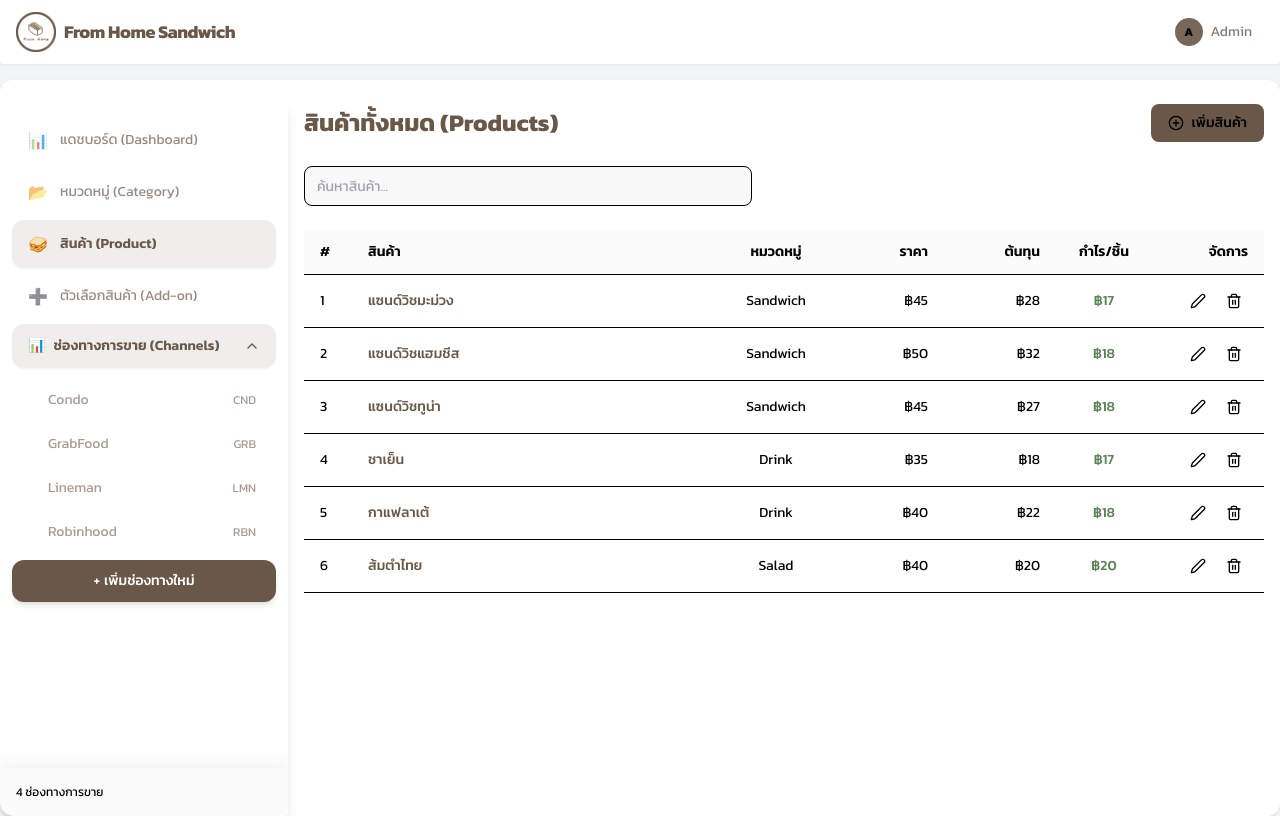
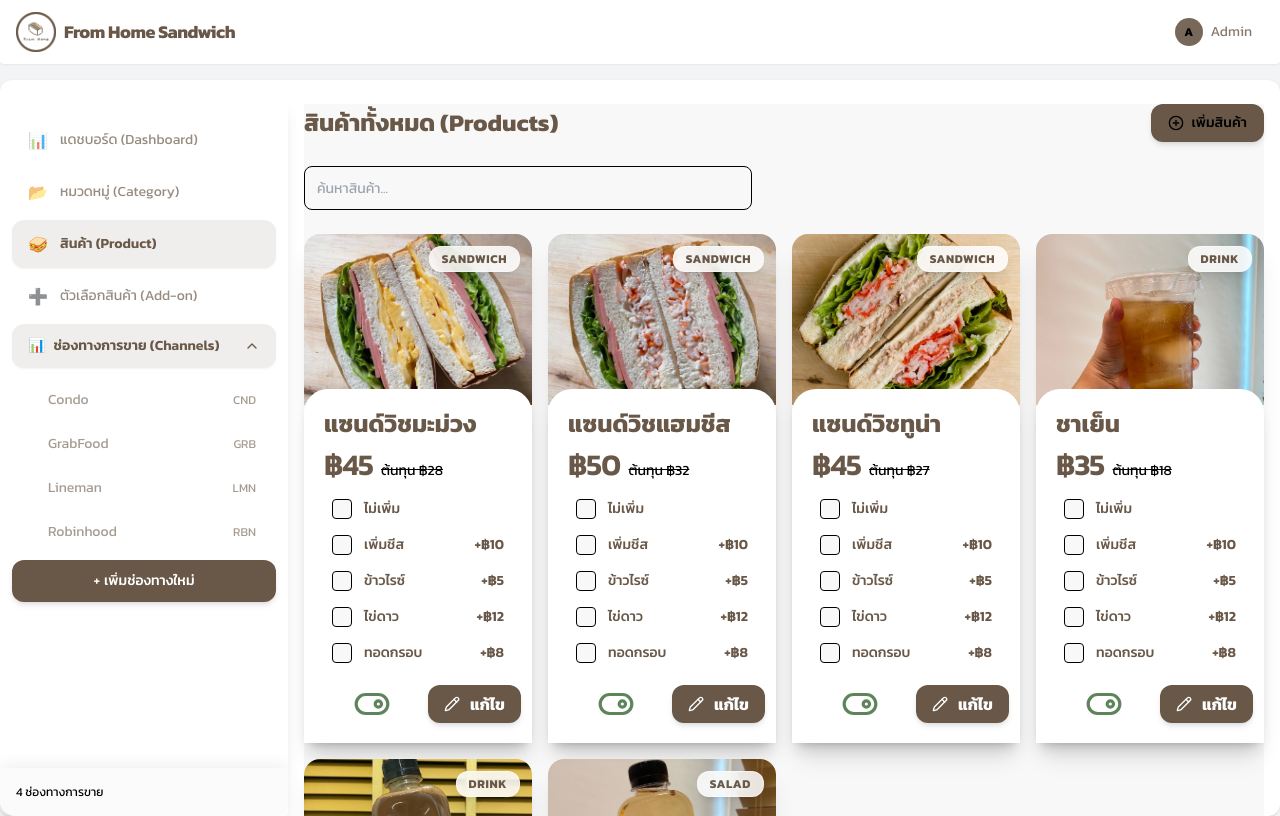
Before and after one commit to BlackMocca/fromhome-sandwich, a Next.js app in the folder web/: page /management/products in a window 1280 px wide. Built offline with nearby package versions, Linux system fonts and the light colour scheme.

Commit message:
add product รอทำแก้ไขต่อไป

```diff
--- a/web/app/management/products/page.tsx
+++ b/web/app/management/products/page.tsx
@@ -1,27 +1,75 @@
 'use client';
 
 import { useState } from 'react';
-import { PlusCircle, Edit2, Trash2 } from 'lucide-react';
+import { PlusCircle, Search } from 'lucide-react';
 import { Input } from '@/components/ui/input';
+import type { Product, ProductOption } from '@/types/product';
+import type { Category } from '@/types/category';
+import { ProductCard } from '@/components/app/product-card';
 
-const PRODUCTS = [
-  { id: 1, name: 'แซนด์วิชมะม่วง', category: 'Sandwich', price: 45, cost: 28 },
-  { id: 2, name: 'แซนด์วิชแฮมชีส', category: 'Sandwich', price: 50, cost: 32 },
-  { id: 3, name: 'แซนด์วิชทูน่า', category: 'Sandwich', price: 45, cost: 27 },
-  { id: 4, name: 'ชาเย็น', category: 'Drink', price: 35, cost: 18 },
-  { id: 5, name: 'กาแฟลาเต้', category: 'Drink', price: 40, cost: 22 },
-  { id: 6, name: 'ส้มตำไทย', category: 'Salad', price: 40, cost: 20 },
+// ─── Mock categories (by name) ─────────────────────────────
+const CATEGORY_NAMES: Record<number, string> = {
+  1: 'Sandwich',
+  2: 'Drink',
+  3: 'Salad',
+  4: 'Fried',
+};
+
+const ALL_CATEGORIES_BY_NAME: Record<string, Category> = {
+  Sandwich: { id: 1, name: 'Sandwich', is_active: true },
+  Drink:    { id: 2, name: 'Drink',    is_active: true },
+  Salad:    { id: 3, name: 'Salad',     is_active: true },
+  Fried:    { id: 4, name: 'Fried',     is_active: true },
+};
+
+// ─── Image file mapping ──────────────────────────────────
+const PRODUCT_IMAGE_MAP: Record<string, string> = {
+  'แซนด์วิชมะม่วง':   'sw_bolona_egg.jpg',
+  'แซนด์วิชแฮมชีส':  'sw_bolona_crabstick.jpg',
+  'แซนด์วิชทูน่า':    'sw_crabstick_tuna.jpg',
+  'ชาเย็น':             'iced_mali.jpg',
+  'กาแฟลาเต้':         'cocoa.jpg',
+  'ส้มตำไทย':           'mali.jpg',
+};
+
+function productImageUrl(name: string): string | undefined {
+  const file = PRODUCT_IMAGE_MAP[name];
+  return file ? `/images/products/${file}` : undefined;
+}
+
+// ─── Mock data with image_url & options ──────────────────
+const ALL_PRODUCTS: Product[] = [
+  { id: 1, category_id: 1, name: 'แซนด์วิชมะม่วง',   base_price: 45, cost: 28, image_url: productImageUrl('แซนด์วิชมะม่วง') },
+  { id: 2, category_id: 1, name: 'แซนด์วิชแฮมชีส',  base_price: 50, cost: 32, image_url: productImageUrl('แซนด์วิชแฮมชีส') },
+  { id: 3, category_id: 1, name: 'แซนด์วิชทูน่า',    base_price: 45, cost: 27, image_url: productImageUrl('แซนด์วิชทูน่า') },
+  { id: 4, category_id: 2, name: 'ชาเย็น',             base_price: 35, cost: 18, image_url: productImageUrl('ชาเย็น') },
+  { id: 5, category_id: 2, name: 'กาแฟลาเต้',         base_price: 40, cost: 22, image_url: productImageUrl('กาแฟลาเต้') },
+  { id: 6, category_id: 3, name: 'ส้มตำไทย',           base_price: 40, cost: 20, image_url: productImageUrl('ส้มตำไทย') },
+];
+
+const MOCK_OPTIONS: ProductOption[] = [
+  { id: 1, name: 'ไม่เพิ่ม',     price: 0 },
+  { id: 2, name: 'เพิ่มชีส',    price: 10 },
+  { id: 3, name: 'ข้าวไรซ์',   price: 5 },
+  { id: 4, name: 'ไข่ดาว',      price: 12 },
+  { id: 5, name: 'ทอดกรอบ',    price: 8 },
 ];
 
 export default function ProductsPage() {
-  const [products] = useState(PRODUCTS);
+  const [products] = useState<Product[]>(ALL_PRODUCTS);
   const [search, setSearch] = useState('');
+  const filteredProducts = products.filter(p => p.name.includes(search));
+
+  const handleAction = (product: Product) => {
+    console.log(`[ProductCard action] ${product.name}`);
+  };
 
   return (
-    <div>
+    <div className="min-h-screen bg-surface">
+      {/* Header */}
       <div className="flex items-center justify-between mb-6">
         <h1 className="text-2xl font-bold text-primary">สินค้าทั้งหมด (Products)</h1>
-        <button className="btn-primary flex items-center gap-2 text-sm">
+        <button className="btn-primary flex items-center gap-2 text-sm px-4 py-2 rounded-xl shadow-md">
           <PlusCircle className="w-4 h-4" /> เพิ่มสินค้า
         </button>
       </div>
@@ -32,48 +80,30 @@ export default function ProductsPage() {
           placeholder="ค้นหาสินค้า..."
           value={search}
           onChange={e => setSearch(e.target.value)}
+          className="h-11"
         />
       </div>
 
-      {/* Data Table */}
-      <table className="w-full text-sm">
-        <thead>
-          <tr className="border-b border-border/50 bg-surface/60">
-            <th className="text-left py-3 px-4 font-semibold text-muted-foreground w-12">#</th>
-            <th className="text-left py-3 px-4 font-semibold text-muted-foreground">สินค้า</th>
-            <th className="text-center py-3 px-4 font-semibold text-muted-foreground w-28">หมวดหมู่</th>
-            <th className="text-right py-3 px-4 font-semibold text-muted-foreground w-28">ราคา</th>
-            <th className="text-right py-3 px-4 font-semibold text-muted-foreground w-28">ต้นทุน</th>
-            <th className="text-center py-3 px-4 font-semibold text-muted-foreground w-24">กำไร/ชิ้น</th>
-            <th className="text-right py-3 px-4 font-semibold text-muted-foreground w-28">จัดการ</th>
-          </tr>
-        </thead>
-        <tbody>
-          {products.map((prod, i) => (
-            <tr key={prod.id} className="border-b border-border/30 hover:bg-surface transition-colors">
-              <td className="py-3 px-4 text-muted-foreground">{i + 1}</td>
-              <td className="py-3 px-4 font-medium text-primary">{prod.name}</td>
-              <td className="py-3 px-4 text-center text-muted-foreground">{prod.category}</td>
-              <td className="py-3 px-4 text-right">฿{prod.price}</td>
-              <td className="py-3 px-4 text-right text-muted-foreground">฿{prod.cost}</td>
-              <td className="py-3 px-4 text-center text-success font-medium">฿{prod.price - prod.cost}</td>
-              <td className="py-3 px-4 text-right">
-                <div className="flex items-center justify-end gap-2">
-                  <button className="p-1.5 rounded hover:bg-primary/10 text-muted-foreground hover:text-primary transition-colors">
-                    <Edit2 className="w-4 h-4" />
-                  </button>
-                  <button className="p-1.5 rounded hover:bg-error/10 text-muted-foreground hover:text-destructive transition-colors">
-                    <Trash2 className="w-4 h-4" />
-                  </button>
-                </div>
-              </td>
-            </tr>
+      {/* Product cards grid */}
+      {filteredProducts.length > 0 ? (
+        <div className="grid grid-cols-1 sm:grid-cols-2 lg:grid-cols-3 xl:grid-cols-4 gap-4">
+          {filteredProducts.map(product => (
+            <ProductCard
+              key={product.id}
+              product={product}
+              category={ALL_CATEGORIES_BY_NAME[CATEGORY_NAMES[product.category_id] ?? '']}
+              options={MOCK_OPTIONS}
+              onAdd={handleAction}
+            />
           ))}
-        </tbody>
-      </table>
+        </div>
+      ) : (
+        <div className="flex items-center justify-center py-20 text-muted-foreground">
+          ไม่พบสินค้าที่ค้นหา
+        </div>
+      )}
     </div>
   );
 }
 
-// Force dynamic rendering
 export const dynamic = 'force-dynamic';
--- a/web/src/components/app/product-card.tsx
+++ b/web/src/components/app/product-card.tsx
@@ -1,45 +1,96 @@
+'use client';
+
 import Image from 'next/image';
-import { Button } from '@/components/ui/button';
+import { Pencil, ToggleLeft, ToggleRight } from 'lucide-react';
 import type { Product, ProductOption } from '@/types/product';
+import type { Category } from '@/types/category';
+import { ProductOptionsPills } from './product-options-pills';
+import { useState } from 'react';
 
 interface ProductCardProps {
   product: Product;
+  category?: Category | null;
   options: ProductOption[];
   onAdd: (product: Product, option?: ProductOption) => void;
 }
 
-/** Product card with add button — used in billing flow */
-export function ProductCard({ product, options, onAdd }: ProductCardProps) {
+/** Management Product Card — same layout as ProductChannelCard but no quantity + edit button */
+export function ProductCard({ product, category, options, onAdd }: ProductCardProps) {
+  const [active, setActive] = useState(true);
+
   return (
-    <div className="card-panel group relative">
-      <h4 className="text-heading font-semibold mb-1">{product.name}</h4>
+    <div className="group relative bg-surface rounded-2xl shadow-xl hover:shadow-2xl transition-all duration-300 h-full flex flex-col">
+      {/* ── Category Badge — frosted glass over image */}
+      {category && (
+        <span className="absolute top-3 right-3 z-10 px-3 py-1 rounded-xl bg-white/85 backdrop-blur-md shadow-lg border border-white/40 text-primary text-xs font-bold uppercase tracking-wider select-none">
+          {category.name}
+        </span>
+      )}
 
-      {/* Price display — brown text, gold accent for price */}
-      <p className="text-2xl font-bold text-primary mb-3">
+      {/* ── 1. Image Section (fixed aspect ratio) */}
+      <div className="relative w-full aspect-[4/3] bg-surface overflow-hidden rounded-t-2xl">
+        {product.image_url ? (
+          <Image src={product.image_url} alt={product.name} fill className="object-cover transition-transform duration-500 group-hover:scale-105" />
+        ) : (
+          <div className="w-full h-full flex items-center justify-center text-5xl select-none">🥪</div>
+        )}
+      </div>
+
+      {/* ── 2. Content Section (white bg + rounded top + shadow) */}
+      <div className="flex-1 flex flex-col p-5 bg-white -mt-4 rounded-t-3xl shadow-lg relative z-10">
+
+        {/* Product Name */}
+        <h3 className="text-2xl font-bold text-primary leading-tight flex-1 line-clamp-2 select-text min-h-0 mb-2">
+          {product.name}
+        </h3>
+
+        {/* Price + Cost */}
+        <div className="flex items-baseline gap-2 shrink-0 mb-2">
+          <p className="text-3xl font-semibold text-primary tracking-tight select-text">
             ฿{product.base_price.toLocaleString()}
-        <span className="block text-xs font-normal text-primary/60 mt-1">
+          </p>
+          <span className="text-sm text-muted-foreground line-through">
             ต้นทุน ฿{product.cost.toLocaleString()}
           </span>
-      </p>
+        </div>
 
-      {/* Options as chips */}
-      {options.length > 0 && (
-        <div className="flex flex-wrap gap-2 mb-3">
-          {options.map(opt => (
+        {/* Options */}
+        <div className="shrink-0 mb-4">
+          <ProductOptionsPills
+            product={product}
+            options={options}
+            selectedOptionIds={[]}
+            onSelect={() => {}}
+          />
+        </div>
+
+        {/* ── Action row (Toggle on left, Edit on right) */}
+        <div className="mt-auto flex items-center gap-2">
+          {/* Toggle — aligned to left edge, icon height 38px full size */}
           <button
-              key={opt.id}
-              onClick={() => onAdd(product, opt)}
-              className="text-xs px-2 py-1 rounded-md bg-action/10 text-primary hover:bg-action/20 transition-colors border border-border/50"
+            type="button"
+            onClick={() => setActive(!active)}
+            className="flex items-center justify-center gap-1.5 h-[38px] px-4 rounded-xl hover:bg-action/10 transition-all"
           >
-              +{opt.name} ฿{opt.price.toLocaleString()}
+            {active ? (
+              <ToggleRight className="w-[64px] h-[38px] text-success" />
+            ) : (
+              <ToggleLeft className="w-[64px] h-[38px] text-muted-foreground" />
+            )}
           </button>
-          ))}
+
+          {/* Edit — aligned to right edge */}
+          <button
+            type="button"
+            onClick={() => onAdd(product)}
+            className="flex items-center gap-1.5 flex-1 h-[38px] px-4 rounded-xl bg-primary text-white font-bold hover:bg-primary/90 active:scale-95 transition-all shadow-md"
+          >
+            <Pencil className="w-4 h-4 mr-1" />
+            แก้ไข
+          </button>
         </div>
-      )}
 
-      <Button variant="action" size="sm" onClick={() => onAdd(product)} className="w-full">
-        เพิ่มลงบิล
-      </Button>
+      </div>
     </div>
   );
 }
--- a/web/src/components/app/product-channel-card.tsx
+++ b/web/src/components/app/product-channel-card.tsx
@@ -54,7 +54,7 @@ export function ProductChannelCard({
       <div className="flex-1 flex flex-col p-5 bg-white -mt-4 rounded-t-3xl shadow-lg relative z-10">
 
         {/* Product Name */}
-        <h3 className="text-xl font-bold text-primary leading-tight flex-1 line-clamp-2 select-text min-h-0 mb-2">
+        <h3 className="text-2xl font-bold text-primary leading-tight flex-1 line-clamp-2 select-text min-h-0 mb-2">
           {product.name}
         </h3>
 
```
Lines whose indentation alone changed are shown as unchanged.
